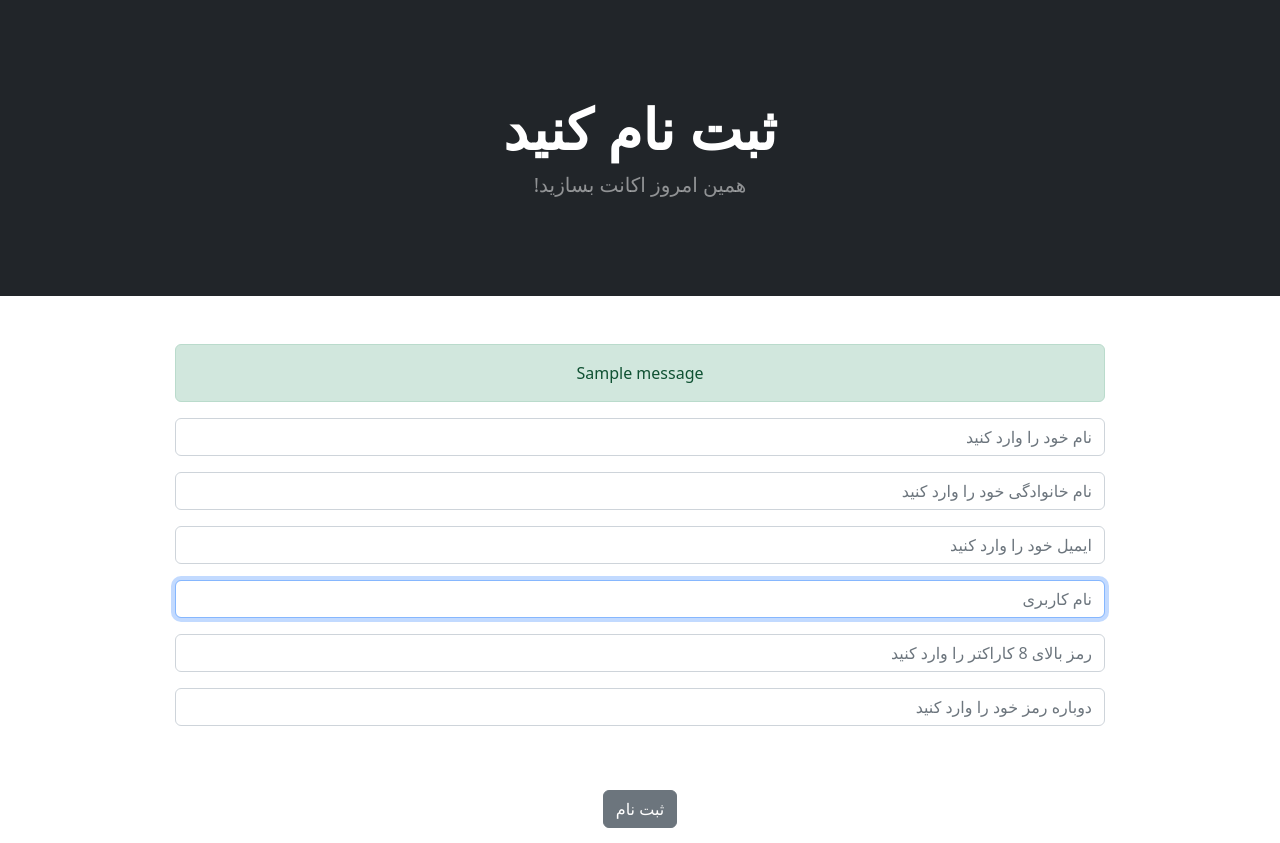
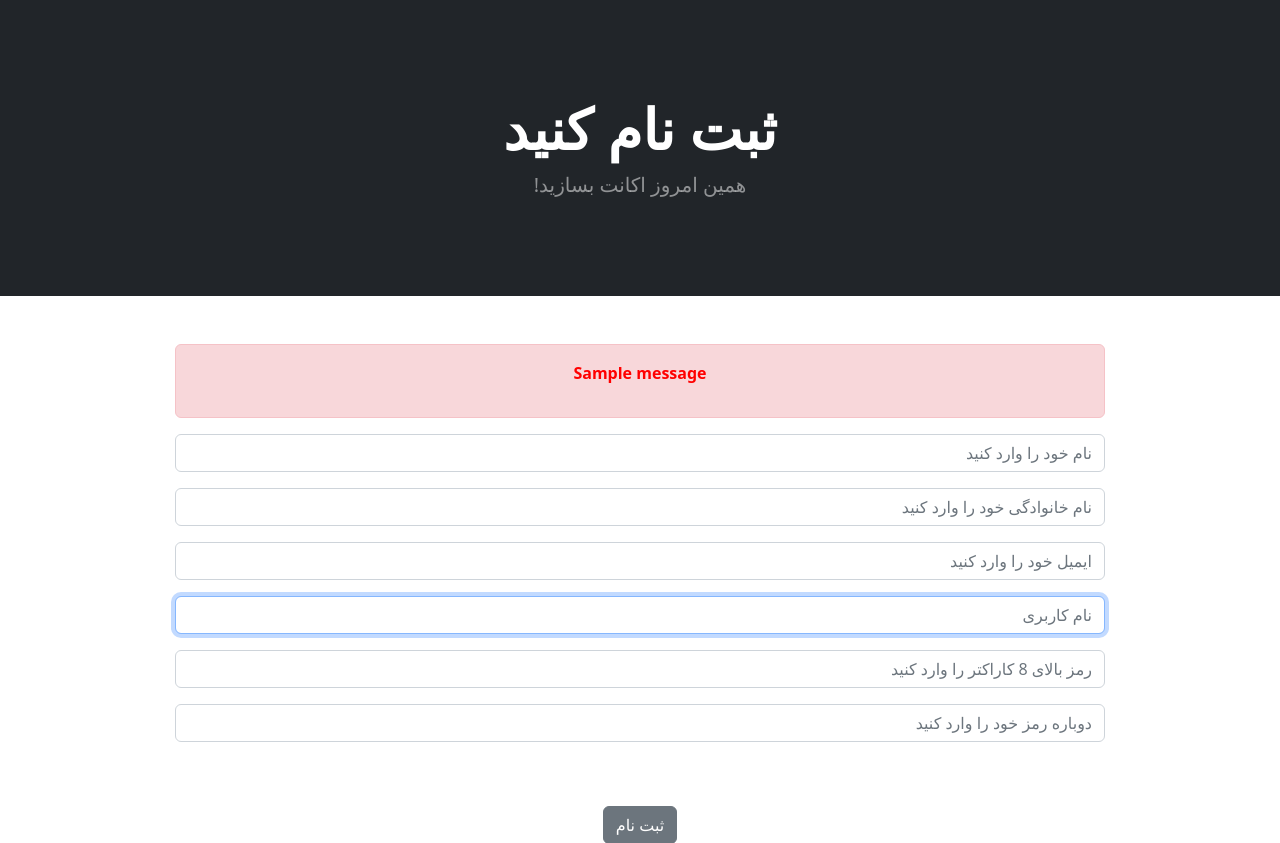
Before and after one commit to masimoosavi34/pooshak_ronya, a Django app: page /signup/ in a window 1280 px wide. Shown: the part 133-976 px from the top of the page. Run offline with Django 5.2, Linux system fonts and the light colour scheme; tables that the repository leaves empty hold one stand-in row (values such as "Sample post"); one stand-in notice (Sample message) is shown; parts of the project's set-up code (start-up, migrations or seed data) failed here and were passed over; some libraries are stand-ins or nearby versions.

Commit message:
Update signup.html

```diff
--- a/shop/templates/signup.html
+++ b/shop/templates/signup.html
@@ -1,4 +1,4 @@
-    {% extends 'base.html' %}
+{% extends 'base.html' %}
 {% block content %}
 <header class="bg-dark py-5">
     <div class="container px-4 px-lg-5 my-5">
@@ -14,19 +14,9 @@
         <center>
             <div class="col-10">
 
-                <!-- نمایش پیام‌ها و خطاها فقط بالا -->
-                {% if messages %}
-                  <div class="alert-messages">
-                    {% for message in messages %}
-                      <div class="alert alert-{{ message.tags }}">
-                        {{ message }}
-                      </div>
-                    {% endfor %}
-                  </div>
-                {% endif %}
-
+                <!-- نمایش خطاها و پیام‌ها بالای صفحه -->
                 {% if form.errors %}
-                  <div class="alert alert-danger">
+                  <div class="alert alert-danger" style="color:red; font-weight:bold;">
                     <ul>
                       {% for field in form %}
                         {% for error in field.errors %}
@@ -37,6 +27,14 @@
                           <li>{{ error }}</li>
                       {% endfor %}
                     </ul>
+                  </div>
+                {% endif %}
+
+                {% if messages %}
+                  <div class="alert alert-danger" style="color:red; font-weight:bold;">
+                    {% for message in messages %}
+                      <p>{{ message }}</p>
+                    {% endfor %}
                   </div>
                 {% endif %}
 
```
